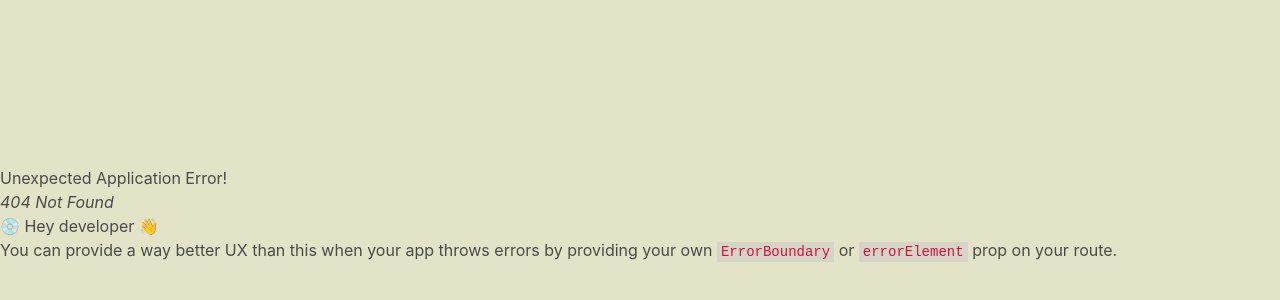
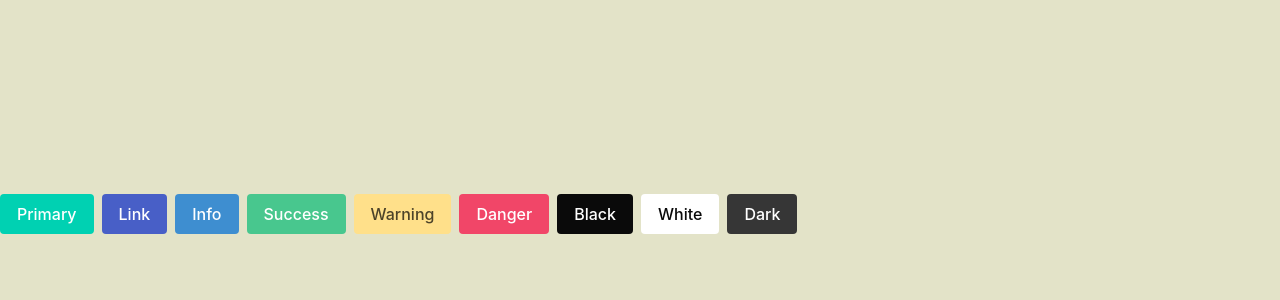
Before and after one commit to APEC-Hackathon/web_front, a React (Vite) app in the folder my-app/: page / in a window 1280 px wide. Before the commit this address had no page. Shown: the part 186-486 px from the top of the page. Built offline with nearby package versions, Linux system fonts and the light colour scheme.

Commit message:
Fix deployment issues

```diff
--- a/my-app/src/pages/dashboard/$id.tsx
+++ b/my-app/src/pages/dashboard/$id.tsx
@@ -1,4 +1,3 @@
-import React from "react";
 import { useParams } from "react-router-dom";
 
 const DynamicDashboard = () => {
--- /dev/null
+++ b/my-app/src/pages/index.tsx
@@ -0,0 +1,19 @@
+const Dashboard = () => {
+    return (
+        <div className="main">
+            <div className="buttons">
+                <button className="button is-primary">Primary</button>
+                <button className="button is-link">Link</button>
+                <button className="button is-info">Info</button>
+                <button className="button is-success">Success</button>
+                <button className="button is-warning">Warning</button>
+                <button className="button is-danger">Danger</button>
+                <button className="button is-black">Black</button>
+                <button className="button is-white">White</button>
+                <button className="button is-dark">Dark</button>
+            </div>
+        </div>
+    );
+};
+
+export default Dashboard;
```
